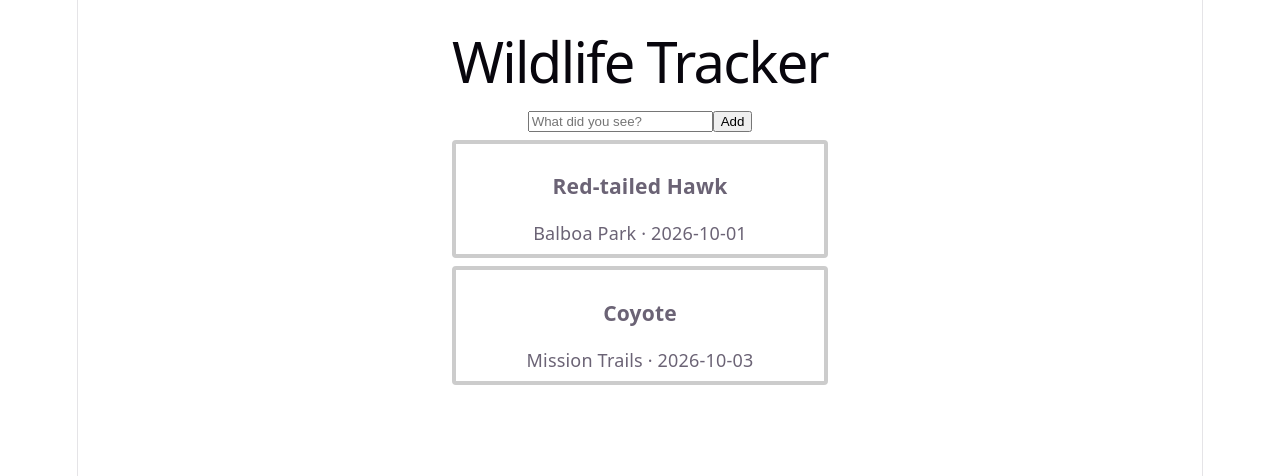
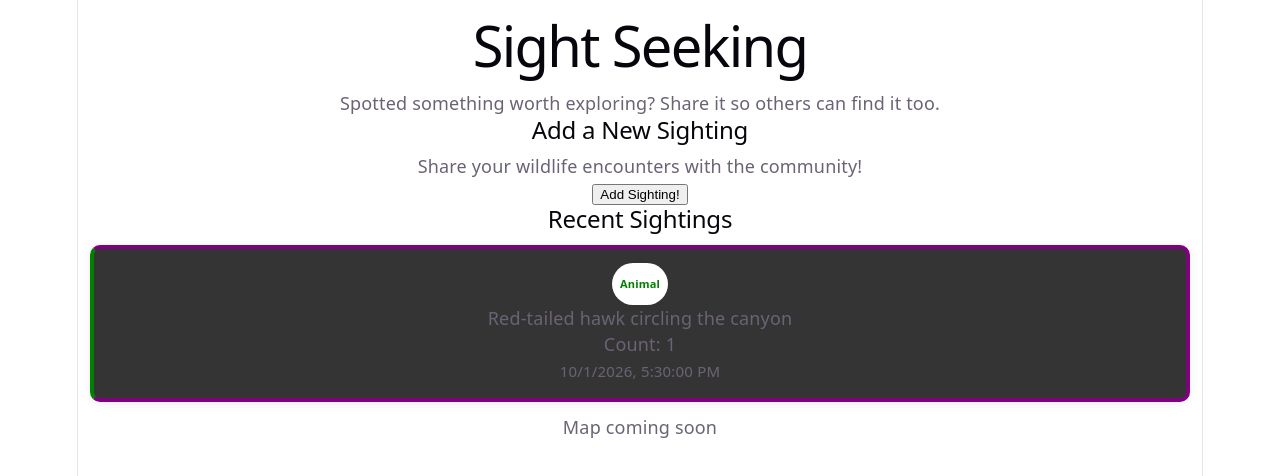
Before and after one commit to Jthansd/SightSeeking, a React (Vite) app in the folder frontend/: page / in a window 1280 px wide. Shown: the top 476 px of the page. Built offline with nearby package versions, Linux system fonts and the light colour scheme.

Commit message:
Started on the home page with a default entry to sightings

```diff
--- a/frontend/package.json
+++ b/frontend/package.json
@@ -11,7 +11,8 @@
   },
   "dependencies": {
     "react": "^19.2.8",
-    "react-dom": "^19.2.8"
+    "react-dom": "^19.2.8",
+    "react-router-dom": "^7.18.4"
   },
   "devDependencies": {
     "@eslint/js": "^10.0.1",
--- a/frontend/src/App.tsx
+++ b/frontend/src/App.tsx
@@ -1,42 +1,13 @@
-import { useState } from "react";
-import SightingCard from "./components/SightingCard";
-import type { Sighting } from "./types";
-
-const starterSightings: Sighting[] = [
-  { id: 1, species: "Red-tailed Hawk", location: "Balboa Park", date: "2026-10-01" },
-  { id: 2, species: "Coyote", location: "Mission Trails", date: "2026-10-03" },
-];
+import { BrowserRouter, Routes, Route } from "react-router-dom";
+import HomePage from "./pages/HomePage";
+import "./App.css";
 
 export default function App() {
-  const [sightings, setSightings] = useState<Sighting[]>(starterSightings);
-  const [species, setSpecies] = useState("");
-
-  function addSighting() {
-    if (species.trim() === "") return;
-    const newSighting: Sighting = {
-      id: Date.now(),
-      species: species,
-      location: "Unknown",
-      date: new Date().toLocaleDateString(),
-    };
-    setSightings([newSighting, ...sightings]);   // build a new array; don't push into the old one
-    setSpecies("");
-  }
-
   return (
-    <div style={{ maxWidth: 600, margin: "0 auto", padding: 16 }}>
-      <h1>Wildlife Tracker</h1>
-
-      <input
-        value={species}
-        onChange={(e) => setSpecies(e.target.value)}
-        placeholder="What did you see?"
-      />
-      <button onClick={addSighting}>Add</button>
-
-      {sightings.map((s) => (
-        <SightingCard key={s.id} sighting={s} />
-      ))}
-    </div>
+    <BrowserRouter>
+      <Routes>
+        <Route path="/" element={<HomePage />} />
+      </Routes>
+    </BrowserRouter>
   );
 }
--- /dev/null
+++ b/frontend/src/components/SightingCard.css
@@ -0,0 +1,19 @@
+.card {
+  background: rgb(52, 52, 52);
+  border: 4px solid purple;
+  border-left:  4px solid green;
+  border-radius: 10px;
+  padding: 14px 14px;
+  margin: 12px 12px;
+  box-shadow: 0 2px 8px rgba(0, 0, 0, 0.08);
+}
+
+.tag {
+  display: inline-block;
+  background: white;
+  color: green;
+  font-size: 11px;
+  font-weight: 600;
+  padding: 8px 8px;
+  border-radius: 999px;
+}
--- a/frontend/src/components/SightingCard.tsx
+++ b/frontend/src/components/SightingCard.tsx
@@ -1,12 +1,18 @@
-import type { Sighting } from "../types";
+import { SIGHTING_TYPE_LABELS, type Sighting } from "../types";
+
+import "./SightingCard.css";
 
 type Props = { sighting: Sighting };
 
 export default function SightingCard({ sighting }: Props) {
+  const when = new Date(sighting.observed_at ?? sighting.timestamp).toLocaleString();
+
   return (
-    <div style={{ border: "4px solid #ccc", padding: 8, margin: "8px 0", borderRadius: 4 }}>
-      <h3>{sighting.species}</h3>
-      <p>{sighting.location} · {sighting.date}</p>
+    <div className="card">
+      <span className="tag">{SIGHTING_TYPE_LABELS[sighting.sighting_type]}</span>
+      <p>{sighting.description}</p>
+      {sighting.sighting_type === "ANIMAL" && <p>Count: {sighting.animal_count}</p>}
+      <small>{when}</small>
     </div>
   );
 }
--- /dev/null
+++ b/frontend/src/mockData.ts
@@ -0,0 +1,14 @@
+import type { Sighting } from "./types";
+
+export const mockSightings: Sighting[] = [
+  {
+    id: 1, user: 1, sighting_type: "ANIMAL",
+    timestamp: "2026-10-01T18:00:00Z", updated_at: "2026-10-01T18:00:00Z",
+    description: "Red-tailed hawk circling the canyon",
+    locationLatitude: 32.7341, locationLongitude: -117.1446,
+    observed_at: "2026-10-01T17:30:00Z",
+    region: null, habitat: null, weather: null, temperature_f: 72,
+    animal_count: 1, behavior: "HUNTING", notes: "", is_public: true,
+  },
+  // copy and edit for more entries
+];
--- /dev/null
+++ b/frontend/src/pages/HomePage.tsx
@@ -0,0 +1,32 @@
+import SightingCard from "../components/SightingCard";
+import { mockSightings } from "../mockData";
+
+export default function HomePage() {
+  return (
+    <div className="home">
+      <section className="intro">
+        <h1>Sight Seeking</h1>
+        <p>Spotted something worth exploring? Share it so others can find it too.</p>
+      </section>
+
+      <div className="add-sighting">
+        <h2>Add a New Sighting</h2>
+        <p>Share your wildlife encounters with the community!</p>
+        <button onClick={() => console.log("Add Sighting clicked")}>
+          Add Sighting!
+        </button>
+      </div>
+
+      <div className="home-layout">
+        <section>
+          <h2>Recent Sightings</h2>
+          {mockSightings.map((s) => (
+            <SightingCard key={s.id} sighting={s} />
+          ))}
+        </section>
+
+        <aside className="map-placeholder">Map coming soon</aside>
+      </div>
+    </div>
+  );
+}
--- a/frontend/src/types.ts
+++ b/frontend/src/types.ts
@@ -1,6 +1,33 @@
+export type SightingType = "ANIMAL" | "VEGETATION" | "VIEWING" | "OTHER";
+
+export type Behavior =
+  | "FEEDING" | "RESTING" | "MOVING" | "DRINKING" | "HUNTING"
+  | "CALLING" | "NESTING" | "MATING" | "FLEEING" | "OTHER"
+  | "";
+
 export type Sighting = {
   id: number;
-  species: string;
-  location: string;
-  date: string;
+  user: number;
+  sighting_type: SightingType;
+  timestamp: string;
+  description: string;
+  locationLongitude: number;
+  locationLatitude: number;
+  observed_at: string | null;
+  region: number | null;
+  habitat: number | null;
+  weather: number | null;
+  temperature_f: number | null;
+  animal_count: number;
+  behavior: Behavior;
+  notes: string;
+  is_public: boolean;
+  updated_at: string;
 };
+
+export const SIGHTING_TYPE_LABELS: Record<SightingType, string> = {
+  ANIMAL: "Animal",
+  VEGETATION: "Vegetation",
+  VIEWING: "Viewing",
+  OTHER: "Other",
+};
--- /dev/null
+++ b/package.json
@@ -0,0 +1,5 @@
+{
+  "dependencies": {
+    "react-router-dom": "^7.18.4"
+  }
+}
```
Also changed, not shown: 2 other files (tests, documents, lock files or other folders).
